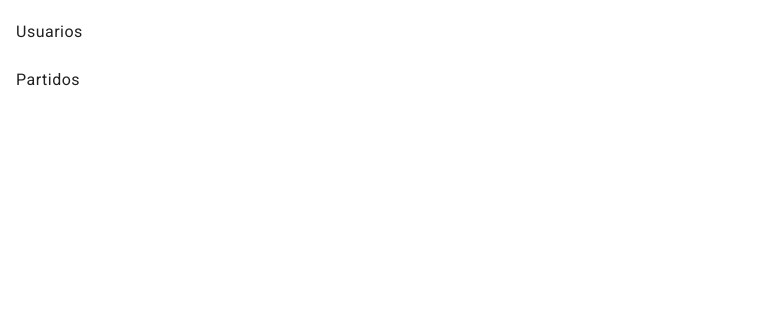
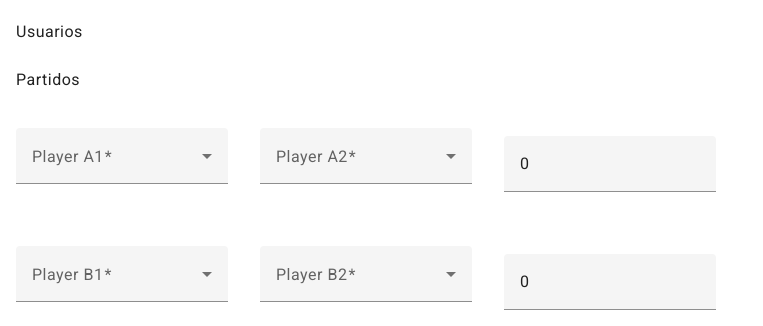
Before and after one commit to lcdiaz87/padelLeague-front, an Angular app: page /match in a window 1280 px wide. Before the commit this address led to /. Shown: the top 326 px of the page, without its empty margins (0-763 px from the left). Built offline with nearby package versions, Linux system fonts and the light colour scheme.

Commit message:
minor changes in user and match-form component created

```diff
--- a/src/app/app-routing.module.ts
+++ b/src/app/app-routing.module.ts
@@ -1,10 +1,11 @@
 import { NgModule } from '@angular/core';
 import { RouterModule, Routes } from '@angular/router';
+import { MatchFormComponent } from './components/match-form/match-form.component';
 import { TableComponent } from './components/table/table.component';
 
 const routes: Routes = [
   { path: 'user', component: TableComponent },
-  // { path: 'match', component: FormComponent },
+  { path: 'match', component: MatchFormComponent },
   { path: '', redirectTo: '/table', pathMatch: 'full' }
 ];
 
--- a/src/app/app.module.ts
+++ b/src/app/app.module.ts
@@ -1,4 +1,4 @@
-import { NgModule } from '@angular/core';
+import { CUSTOM_ELEMENTS_SCHEMA, NgModule } from '@angular/core';
 import { BrowserModule } from '@angular/platform-browser';
 
 import { AppRoutingModule } from './app-routing.module';
@@ -11,6 +11,12 @@ import { MatTableModule } from '@angular/material/table';
 import { ReactiveFormsModule } from '@angular/forms';
 import { ToastrModule } from 'ngx-toastr';
 import { HttpClientModule } from '@angular/common/http';
+import { MatchFormComponent } from './components/match-form/match-form.component';
+import { MatSelectModule } from '@angular/material/select';
+import { MatFormFieldModule } from '@angular/material/form-field';
+import { MatInputModule } from '@angular/material/input';
+
+
 
 
 
@@ -21,6 +27,7 @@ import { HttpClientModule } from '@angular/common/http';
     AppComponent,
     TableComponent,
     MenuComponent,
+    MatchFormComponent,
   ],
   imports: [
     BrowserModule,
@@ -31,7 +38,11 @@ import { HttpClientModule } from '@angular/common/http';
     HttpClientModule,
     MatListModule,
     MatTableModule,
+    MatSelectModule,
+    MatFormFieldModule,
+    MatInputModule
   ],
+  schemas: [CUSTOM_ELEMENTS_SCHEMA],
   providers: [],
   bootstrap: [AppComponent]
 })
--- /dev/null
+++ b/src/app/components/match-form/match-form.component.css
@@ -0,0 +1,3 @@
+mat-form-field {
+    margin: 1em;
+}
--- /dev/null
+++ b/src/app/components/match-form/match-form.component.html
@@ -0,0 +1,38 @@
+<form [formGroup]="padelForm">
+    <mat-form-field>
+      <mat-label>Player A1</mat-label>
+      <mat-select formControlName="playerA1">
+        <mat-option *ngFor="let player of players" [value]="player">{{ player }}</mat-option>
+      </mat-select>
+    </mat-form-field>
+
+    <mat-form-field>
+      <mat-label>Player A2</mat-label>
+      <mat-select formControlName="playerA2">
+        <mat-option *ngFor="let player of players" [value]="player">{{ player }}</mat-option>
+      </mat-select>
+    </mat-form-field>
+
+    <mat-form-field>
+      <input matInput type="number" formControlName="scoreA" placeholder="Score A" min="0" max="7">
+    </mat-form-field>
+    <br>
+    <mat-form-field>
+      <mat-label>Player B1</mat-label>
+      <mat-select formControlName="playerB1">
+        <mat-option *ngFor="let player of players" [value]="player">{{ player }}</mat-option>
+      </mat-select>
+    </mat-form-field>
+
+    <mat-form-field>
+      <mat-label>Player B2</mat-label>
+      <mat-select formControlName="playerB2">
+        <mat-option *ngFor="let player of players" [value]="player">{{ player }}</mat-option>
+      </mat-select>
+    </mat-form-field>
+
+
+    <mat-form-field>
+      <input matInput type="number" formControlName="scoreB" placeholder="Score B" min="0" max="7">
+    </mat-form-field>
+  </form>
--- /dev/null
+++ b/src/app/components/match-form/match-form.component.ts
@@ -0,0 +1,26 @@
+import { Component, OnInit } from '@angular/core';
+import { FormGroup, FormBuilder, Validators } from '@angular/forms';
+
+@Component({
+  selector: 'app-match-form',
+  templateUrl: './match-form.component.html',
+  styleUrls: ['./match-form.component.css']
+})
+export class MatchFormComponent implements OnInit {
+  padelForm: FormGroup;
+  players: string[] = ['Player 1', 'Player 2', 'Player 3', 'Player 4'];
+
+  constructor(private fb: FormBuilder) {
+    this.padelForm = this.fb.group({
+      playerA1: ['', Validators.required],
+      playerA2: ['', Validators.required],
+      playerB1: ['', Validators.required],
+      playerB2: ['', Validators.required],
+      scoreA: [0, [Validators.required, Validators.min(0), Validators.max(7)]],
+      scoreB: [0, [Validators.required, Validators.min(0), Validators.max(7)]]
+    });
+  }
+
+  ngOnInit(): void {
+  }
+}
--- a/src/app/components/table/table.component.html
+++ b/src/app/components/table/table.component.html
@@ -1,20 +1,14 @@
-<table mat-table [dataSource]="source" class="mat-elevation-z8">
-    <ng-container matColumnDef="name">
-      <th mat-header-cell *matHeaderCellDef> Nombre </th>
-      <td mat-cell *matCellDef="let element"> {{element.name}} </td>
+<table mat-table [dataSource]="dataSource" class="mat-elevation-z8">
+    <ng-container matColumnDef="fullName">
+      <th mat-header-cell *matHeaderCellDef> Nombre Completo </th>
+      <td mat-cell *matCellDef="let element"> {{element.fullName}} </td>
     </ng-container>
-
-    <ng-container matColumnDef="surname">
-      <th mat-header-cell *matHeaderCellDef> Apellido </th>
-      <td mat-cell *matCellDef="let element"> {{element.surname}} </td>
-    </ng-container>
-
 
     <ng-container matColumnDef="appName">
         <th mat-header-cell *matHeaderCellDef> Nombre en la App </th>
         <td mat-cell *matCellDef="let element"> {{element.appName}} </td>
       </ng-container>
 
-    <tr mat-header-row *matHeaderRowDef="columnas"></tr>
-    <tr mat-row *matRowDef="let row; columns: columnas;"></tr>
+    <tr mat-header-row *matHeaderRowDef="columns"></tr>
+    <tr mat-row *matRowDef="let row; columns: columns;"></tr>
   </table>
--- a/src/app/components/table/table.component.ts
+++ b/src/app/components/table/table.component.ts
@@ -9,10 +9,12 @@ import { UserService } from 'src/app/services/user.service';
   styleUrls: ['./table.component.css']
 })
 export class TableComponent implements OnInit {
-  constructor(private _userService: UserService) { }
+  constructor(private _userService: UserService) {
+    this.dataSource = new MatTableDataSource<User>();
+  }
 
-  source = new MatTableDataSource<User>();
-  columnas: string[] = ['name', 'surname', 'appName'];  // Nombres de las columnas
+  dataSource: MatTableDataSource<User>;
+  columns: string[] = ['fullName', 'appName'];
 
   ngOnInit() {
     this.getUsers();
@@ -21,7 +23,7 @@ export class TableComponent implements OnInit {
   getUsers(){
     this._userService.getAll().subscribe((data: User[]) => {
       console.log(data);
-      this.source.data = data;
+      this.dataSource.data = data;
     });
   }
 
--- a/src/app/interfaces/user.ts
+++ b/src/app/interfaces/user.ts
@@ -1,6 +1,5 @@
 export interface User {
     id: number;
-    name: string;
-    surname: string;
+    fullName: string;
     appName: string;
 }
```
Also changed, not shown: 1 other file (tests, documents, lock files or other folders).
